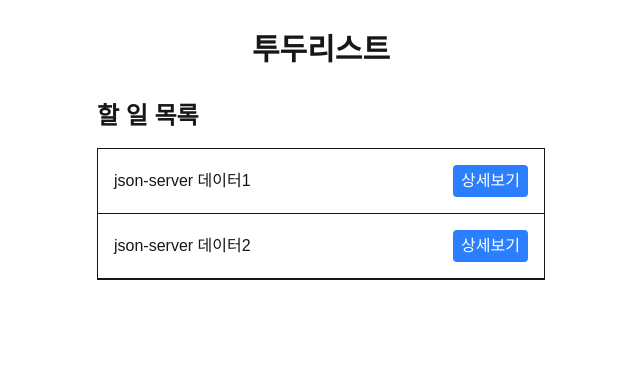
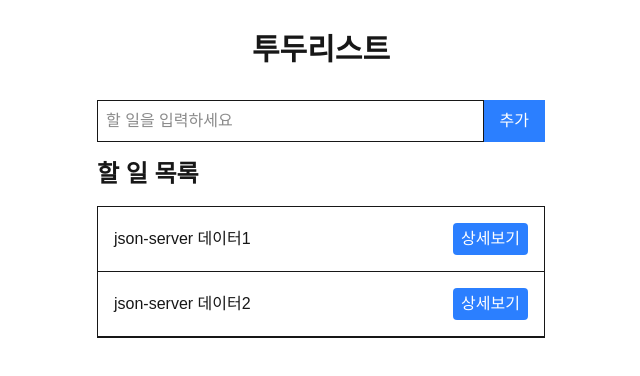
Before and after one commit to rjc1704/codeit-fullstack-9-react-query, a Next.js app: page / in a window 1280 px wide. Shown: the top 376 px of the page, without its empty margins (319-959 px from the left). Built offline with nearby package versions, Linux system fonts and the light colour scheme; data requests are answered from the project's data file.

Commit message:
caching 실습준비

```diff
--- a/src/app/_components/TodoForm.jsx
+++ b/src/app/_components/TodoForm.jsx
@@ -1,30 +1,32 @@
 "use client";
 
+import { addTodo } from "@/lib/services/todos";
+import { useMutation, useQueryClient } from "@tanstack/react-query";
 import { useState } from "react";
 
-export default function TodoForm({ loadTodos }) {
+export default function TodoForm() {
   const [title, setTitle] = useState("");
 
-  const handleAddTodo = async (title) => {
-    try {
-      await addTodo(title);
-      // TODO: 할 일 추가 후 목록 다시 불러오기
-    } catch (err) {
-      console.error("할 일 추가 중 오류 발생:", err);
-      setError("할 일을 추가하는데 실패했습니다.");
-    }
-  };
+  const queryClient = useQueryClient();
+  const { mutate: mutateAddTodo, isPending: isAdding } = useMutation({
+    mutationFn: addTodo,
+    onSuccess: () => {
+      queryClient.invalidateQueries({ queryKey: ["todos"] });
+    },
+    onError: (error) => {
+      console.error("할 일 추가 중 오류 발생:", error);
+      alert("할 일 추가 중 오류가 발생했습니다.");
+    },
+    onSettled: () => {
+      setTitle("");
+    },
+  });
 
   const handleSubmit = async (e) => {
     e.preventDefault();
     if (!title.trim()) return;
 
-    try {
-      await handleAddTodo(title);
-      setTitle(""); // 입력 필드 초기화
-    } catch (err) {
-      console.error("할 일 추가 중 오류 발생:", err);
-    }
+    mutateAddTodo(title);
   };
 
   return (
@@ -38,7 +40,7 @@ export default function TodoForm({ loadTodos }) {
           className="flex-grow p-2 border"
         />
         <button type="submit" className="px-4 py-2 bg-blue-500 text-white">
-          추가
+          {isAdding ? "추가중..." : "추가"}
         </button>
       </div>
     </form>
--- a/src/app/_components/TodoList.jsx
+++ b/src/app/_components/TodoList.jsx
@@ -1,10 +1,32 @@
 "use client";
 
-import { useState, useEffect } from "react";
 import TodoItem from "@/app/_components/TodoItem";
 import { fetchTodos } from "@/lib/services/todos";
+import { useQuery } from "@tanstack/react-query";
 
-export default function TodoList({ todos }) {
+export default function TodoList() {
+  const {
+    data: todos,
+    isPending,
+    error,
+  } = useQuery({
+    queryKey: ["todos"],
+    queryFn: fetchTodos,
+  });
+
+  if (isPending) {
+    return (
+      <div className="container mx-auto px-4 py-8 text-center">로딩 중...</div>
+    );
+  }
+
+  if (error) {
+    return (
+      <div className="container mx-auto px-4 py-8 text-center text-red-500">
+        {error.message}
+      </div>
+    );
+  }
   return (
     <div className="border">
       {todos.length === 0 ? (
--- a/src/app/page.jsx
+++ b/src/app/page.jsx
@@ -1,41 +1,14 @@
-"use client";
-
-import { useEffect, useState } from "react";
+import TodoForm from "./_components/TodoForm";
 import TodoList from "./_components/TodoList";
-import { fetchTodos } from "@/lib/services/todos";
-import { useQuery } from "@tanstack/react-query";
 
 export default function Home() {
-  const {
-    data: todos,
-    isPending,
-    error,
-  } = useQuery({
-    queryKey: ["todos"],
-    queryFn: fetchTodos,
-  });
-
-  if (isPending) {
-    return (
-      <div className="container mx-auto px-4 py-8 text-center">로딩 중...</div>
-    );
-  }
-
-  if (error) {
-    return (
-      <div className="container mx-auto px-4 py-8 text-center text-red-500">
-        {error.message}
-      </div>
-    );
-  }
-
   return (
     <div className="container mx-auto px-4 py-8">
       <h1 className="text-3xl font-bold text-center mb-8">투두리스트</h1>
       <div className="max-w-md mx-auto mt-8">
-        {/* <TodoForm loadTodos={loadTodos} /> */}
+        <TodoForm />
         <h2 className="text-2xl font-bold mb-4">할 일 목록</h2>
-        <TodoList todos={todos} />
+        <TodoList />
       </div>
     </div>
   );
```
